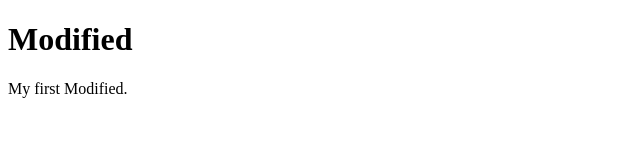
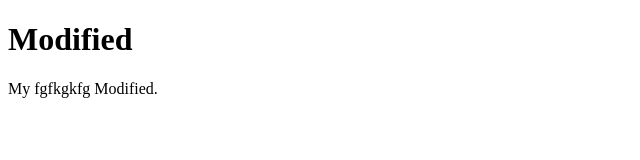
Before and after one commit to lasya28/ONE, a plain HTML site: page index.html in a window 1280 px wide. Shown: the full height of the page, 0-640 px from the left. Drawn offline with Linux system fonts and the light colour scheme.

Commit message:
testing merge

```diff
--- a/index.html
+++ b/index.html
@@ -3,7 +3,7 @@
 <body>
 
 <h1>Modified</h1>
-<p>My first Modified.</p>
+<p>My fgfkgkfg Modified.</p>
 
 </body>
 </html>
--- a/one.js
+++ b/one.js
@@ -1 +1 @@
-console.log('one-and-half');
+console.log('two-and-half');
```
